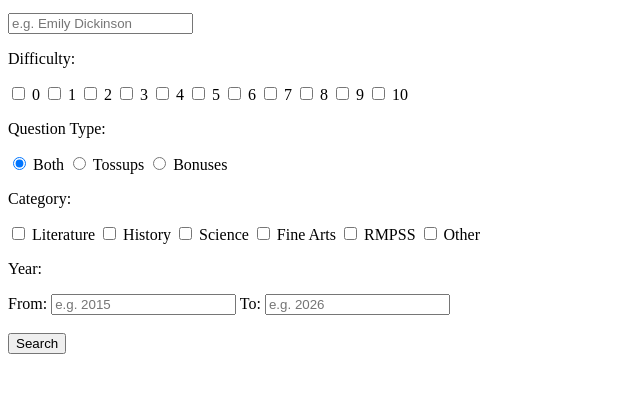
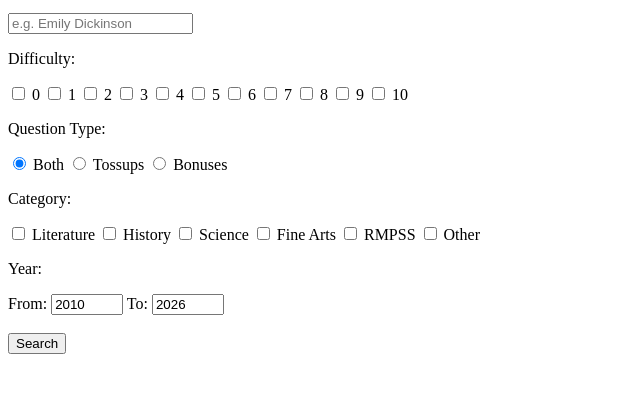
Before and after one commit to TheGenius777/QBStudyTool, a plain HTML site: page index.html in a window 1280 px wide. Shown: the part 101-494 px from the top of the page, without its empty margins (0-640 px from the left). Drawn offline with Linux system fonts and the light colour scheme.

Commit message:
Update index.html

```diff
--- a/index.html
+++ b/index.html
@@ -62,12 +62,12 @@
 <div id="year">
     <label>
         From:
-        <input type="number" id="startYear" placeholder="e.g. 2015">
+        <input type="number" id="startYear" value="2010" min="2010" max="2026">
     </label>
 
     <label>
         To:
-        <input type="number" id="endYear" placeholder="e.g. 2026">
+        <input type="number" id="endYear" value="2026" min="2010" max="2026">
     </label>
 </div>
 
```
